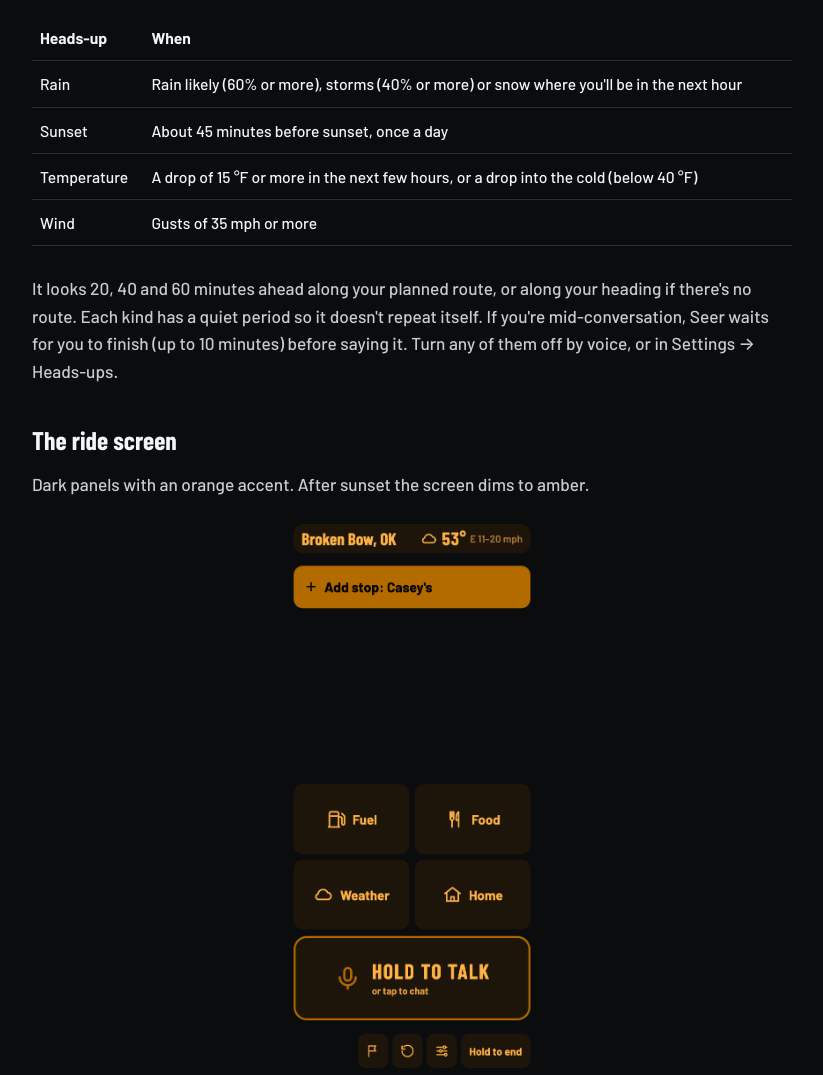
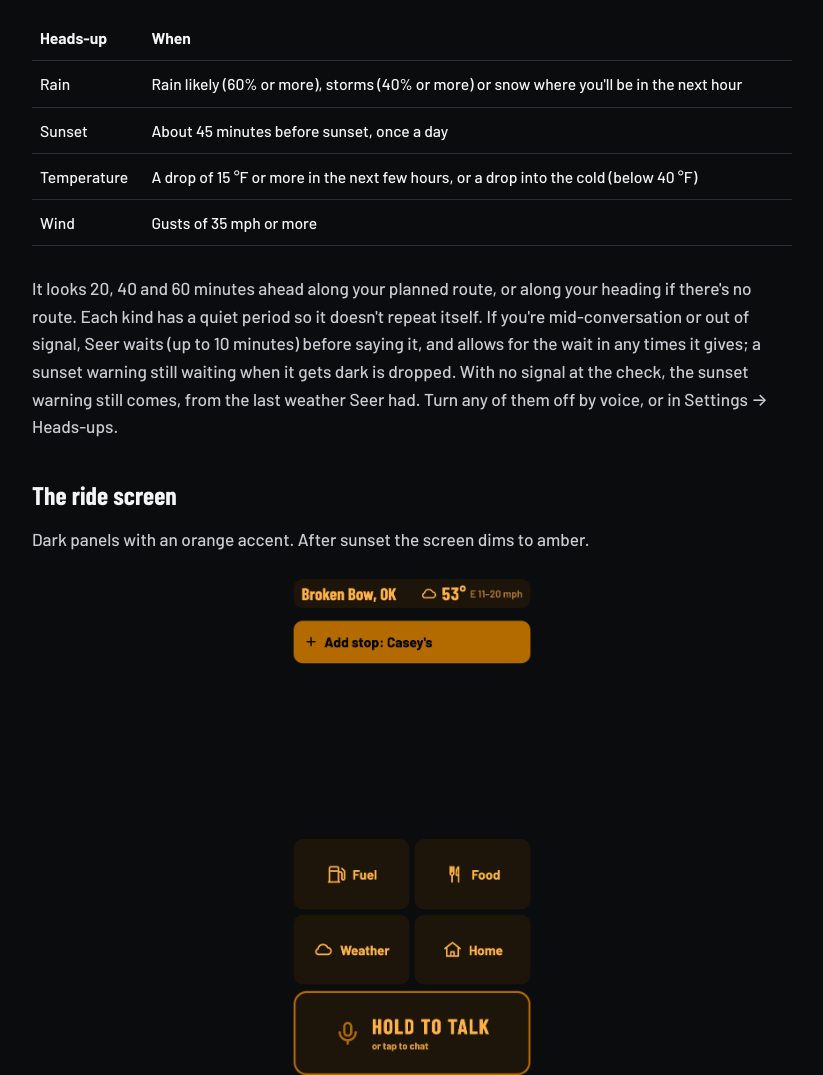
Before and after one commit to sm00thindian/rideseer-site, a plain HTML site: page guide.html in a window 1280 px wide. Shown: the part 5983-7058 px from the top of the page, without its empty margins (108-931 px from the left). Drawn offline with Linux system fonts and the light colour scheme.

Commit message:
Guide: heads-ups waiting through no signal, and sunset after dark

```diff
--- a/guide.html
+++ b/guide.html
@@ -58,7 +58,7 @@
       <h2 id="heads-ups-seer-speaks-up-on-its-own">Heads-ups: Seer speaks up on its own</h2>
       <p>Without being asked, Seer gives a short warning, once, then gets out of the way:</p>
       <div class="tablewrap"><table><thead><tr><th>Heads-up</th><th>When</th></tr></thead><tbody><tr><td>Rain</td><td>Rain likely (60% or more), storms (40% or more) or snow where you'll be in the next hour</td></tr><tr><td>Sunset</td><td>About 45 minutes before sunset, once a day</td></tr><tr><td>Temperature</td><td>A drop of 15 °F or more in the next few hours, or a drop into the cold (below 40 °F)</td></tr><tr><td>Wind</td><td>Gusts of 35 mph or more</td></tr></tbody></table></div>
-      <p>It looks 20, 40 and 60 minutes ahead along your planned route, or along your heading if there's no route. Each kind has a quiet period so it doesn't repeat itself. If you're mid-conversation, Seer waits for you to finish (up to 10 minutes) before saying it. Turn any of them off by voice, or in Settings → Heads-ups.</p>
+      <p>It looks 20, 40 and 60 minutes ahead along your planned route, or along your heading if there's no route. Each kind has a quiet period so it doesn't repeat itself. If you're mid-conversation or out of signal, Seer waits (up to 10 minutes) before saying it, and allows for the wait in any times it gives; a sunset warning still waiting when it gets dark is dropped. With no signal at the check, the sunset warning still comes, from the last weather Seer had. Turn any of them off by voice, or in Settings → Heads-ups.</p>
       <h2 id="the-ride-screen">The ride screen</h2>
       <p>Dark panels with an orange accent. After sunset the screen dims to amber.</p>
       <p class="guide__shot"><img class="guide__img" src="img/guide/night.png" alt="Ride screen at night" loading="lazy"></p>
```
